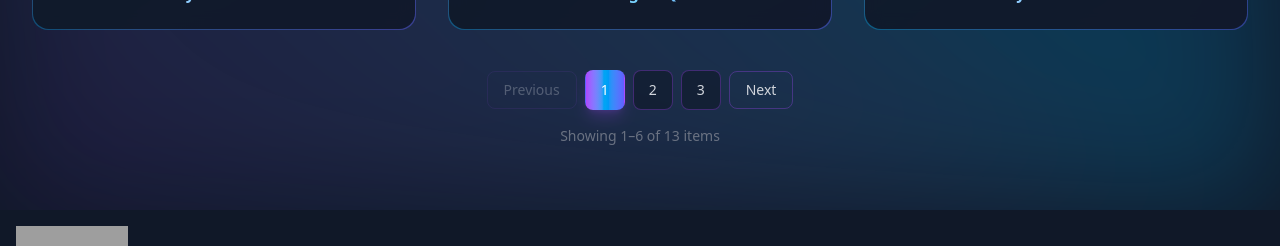
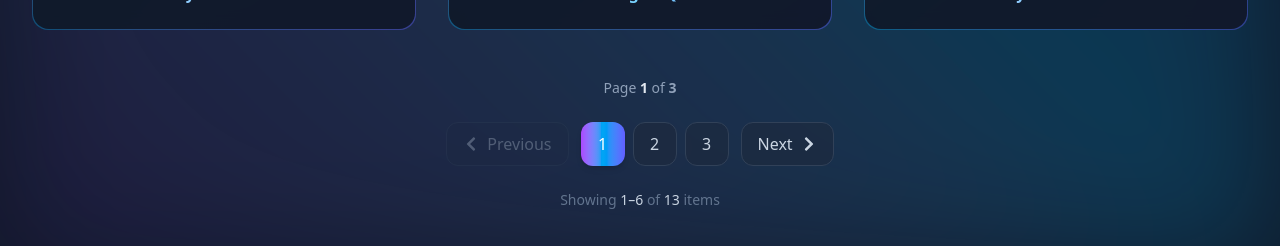
Before and after one commit to Kiuliumov/portfolioV2, a React (Vite) app in the folder portfoliov2/: page /certifications in a window 1280 px wide. Shown: the part 1054-1300 px from the top of the page. Built offline with nearby package versions, Linux system fonts and the light colour scheme; grey boxes are pictures that could not be loaded.

Commit message:
Improve navigation

```diff
--- /dev/null
+++ b/portfoliov2/src/components/Button.tsx
@@ -0,0 +1,86 @@
+import React from "react";
+
+type ButtonVariant = "primary" | "secondary" | "pagination" | "active";
+
+interface ButtonProps {
+  children: React.ReactNode;
+  onClick?: () => void;
+  variant?: ButtonVariant;
+  disabled?: boolean;
+  className?: string;
+  type?: "button" | "submit" | "reset";
+  href?: string;
+  target?: React.HTMLAttributeAnchorTarget;
+  rel?: string;
+  icon?: React.ReactNode;
+  ariaLabel?: string;
+  ariaCurrent?: "page" | undefined;
+}
+
+const variants: Record<ButtonVariant, string> = {
+  primary:
+    "bg-sky-500 hover:bg-sky-400 text-white hover:scale-105",
+
+  secondary:
+    "bg-gray-700 hover:bg-gray-600 text-white hover:scale-105",
+
+  pagination:
+    "border border-slate-700 bg-gray-900/60 text-slate-300 hover:border-slate-500 hover:text-slate-100",
+
+  active:
+    "border-transparent bg-gradient-to-r from-purple-500 via-sky-500 to-indigo-500 text-white shadow-lg shadow-purple-500/20",
+};
+
+const Button: React.FC<ButtonProps> = ({
+  children,
+  onClick,
+  variant = "primary",
+  disabled = false,
+  className = "",
+  type = "button",
+  href,
+  target,
+  rel,
+  icon,
+  ariaLabel,
+  ariaCurrent,
+}) => {
+  const classes = `rounded-lg font-medium flex justify-center items-center gap-2 transition-transform duration-300 ${variants[variant]} disabled:cursor-not-allowed disabled:opacity-30 ${className}`;
+
+  const content = (
+    <>
+      {icon && <span aria-hidden="true">{icon}</span>}
+      {children}
+    </>
+  );
+
+  if (href) {
+    return (
+      <a
+        href={href}
+        target={target}
+        rel={rel ?? (target === "_blank" ? "noopener noreferrer" : undefined)}
+        aria-label={ariaLabel}
+        aria-current={ariaCurrent}
+        className={classes}
+      >
+        {content}
+      </a>
+    );
+  }
+
+  return (
+    <button
+      type={type}
+      onClick={onClick}
+      disabled={disabled}
+      aria-label={ariaLabel}
+      aria-current={ariaCurrent}
+      className={classes}
+    >
+      {content}
+    </button>
+  );
+};
+
+export default Button;
--- a/portfoliov2/src/components/PaginatedGrid.tsx
+++ b/portfoliov2/src/components/PaginatedGrid.tsx
@@ -1,4 +1,6 @@
 import React, { useState } from "react";
+import { FaChevronLeft, FaChevronRight } from "react-icons/fa";
+import Button from "../components/Button";
 
 interface PaginatedGridProps<T> {
   items: T[];
@@ -32,11 +34,16 @@ export function PaginatedGrid<T>({
 
   if (items.length === 0) {
     return (
-      <p className="py-12 text-center text-gray-400">
+      <p className="py-16 text-center text-gray-400">
         {emptyMessage}
       </p>
     );
   }
+
+  const paginationClass =
+    "!border-slate-700 !bg-slate-800/60 !text-slate-300 " +
+    "hover:!border-slate-500 hover:!bg-slate-700/70 " +
+    "hover:!text-slate-100 disabled:!opacity-30";
 
   return (
     <div>
@@ -55,51 +62,83 @@ export function PaginatedGrid<T>({
       {totalPages > 1 && (
         <nav
           aria-label="Pagination"
-          className="mt-10 flex flex-wrap items-center justify-center gap-2"
+          className="mt-12 flex flex-col items-center gap-6"
         >
-          <button
-            type="button"
+          <p className="text-sm text-slate-400">
+            Page{" "}
+            <span className="font-semibold text-slate-200">
+              {safePage}
+            </span>{" "}
+            of{" "}
+            <span className="font-semibold text-slate-400">
+              {totalPages}
+            </span>
+          </p>
+
+          <div className="flex flex-wrap items-center justify-center gap-2 sm:gap-3">
+            <Button
+              variant="pagination"
               onClick={() => goToPage(safePage - 1)}
               disabled={safePage === 1}
-            className="rounded-lg border border-purple-500/30 px-4 py-2 text-sm text-gray-300 transition hover:border-sky-400 hover:text-sky-300 disabled:cursor-not-allowed disabled:opacity-30"
+              ariaLabel="Go to previous page"
+              className={`!w-auto !h-11 !px-4 !rounded-xl ${paginationClass}`}
             >
-            Previous
-          </button>
+              <FaChevronLeft aria-hidden="true" />
+              <span className="hidden sm:inline">Previous</span>
+            </Button>
 
-          {Array.from({ length: totalPages }, (_, index) => index + 1).map(
-            (page) => (
-              <button
+            <div className="flex items-center gap-2">
+              {Array.from(
+                { length: totalPages },
+                (_, index) => index + 1
+              ).map((page) => {
+                const isActive = safePage === page;
+
+                return (
+                  <Button
                     key={page}
-                type="button"
+                    variant={isActive ? "active" : "pagination"}
                     onClick={() => goToPage(page)}
-                aria-current={safePage === page ? "page" : undefined}
-                aria-label={`Go to page ${page}`}
-                className={`h-10 w-10 rounded-lg border text-sm font-medium transition ${
-                  safePage === page
-                    ? "border-transparent bg-gradient-to-r from-purple-500 via-sky-500 to-indigo-500 text-white shadow-lg shadow-purple-500/20"
-                    : "border-purple-500/30 bg-gray-900/60 text-gray-300 hover:border-sky-400 hover:text-sky-300"
+                    ariaLabel={`Go to page ${page}`}
+                    ariaCurrent={isActive ? "page" : undefined}
+                    className={`!h-11 !w-11 !p-0 !rounded-xl ${
+                      isActive
+                        ? "!border-slate-500 !bg-slate-600 !text-white !shadow-md !shadow-black/10"
+                        : paginationClass
                     }`}
                   >
                     {page}
-              </button>
-            )
-          )}
+                  </Button>
+                );
+              })}
+            </div>
 
-          <button
-            type="button"
+            <Button
+              variant="pagination"
               onClick={() => goToPage(safePage + 1)}
               disabled={safePage === totalPages}
-            className="rounded-lg border border-purple-500/30 px-4 py-2 text-sm text-gray-300 transition hover:border-sky-400 hover:text-sky-300 disabled:cursor-not-allowed disabled:opacity-30"
+              ariaLabel="Go to next page"
+              className={`!w-auto !h-11 !px-4 !rounded-xl ${paginationClass}`}
             >
-            Next
-          </button>
+              <span className="hidden sm:inline">Next</span>
+              <FaChevronRight aria-hidden="true" />
+            </Button>
+          </div>
+
+          <p className="text-xs sm:text-sm text-slate-500">
+            Showing{" "}
+            <span className="font-medium text-slate-300">
+              {startIndex + 1}–
+              {Math.min(startIndex + itemsPerPage, items.length)}
+            </span>{" "}
+            of{" "}
+            <span className="font-medium text-slate-300">
+              {items.length}
+            </span>{" "}
+            items
+          </p>
         </nav>
       )}
-
-      <p className="mt-4 text-center text-sm text-gray-500">
-        Showing {startIndex + 1}–{Math.min(startIndex + itemsPerPage, items.length)} of{" "}
-        {items.length} items
-      </p>
     </div>
   );
 }
--- a/portfoliov2/src/components/ScrollButton.tsx
+++ /dev/null
@@ -1,26 +0,0 @@
-import { FaChevronLeft, FaChevronRight } from "react-icons/fa";
-
-
-interface ScrollButtonProps {
-  direction: "left" | "right";
-  onScroll: (direction: "left" | "right") => void;
-}
-
-export const ScrollButton = ({
-  direction,
-  onScroll,
-}: ScrollButtonProps) => (
-  <button
-    onClick={() => onScroll(direction)}
-    className={`absolute ${
-      direction === "left" ? "left-4" : "right-4"
-    } z-20 p-3 rounded-full bg-black/50 hover:bg-black/70 transition`}
-    aria-label={`Scroll ${direction}`}
-  >
-    {direction === "left" ? (
-      <FaChevronLeft size={22} />
-    ) : (
-      <FaChevronRight size={22} />
-    )}
-  </button>
-);
```
Lines whose indentation alone changed are shown as unchanged.
